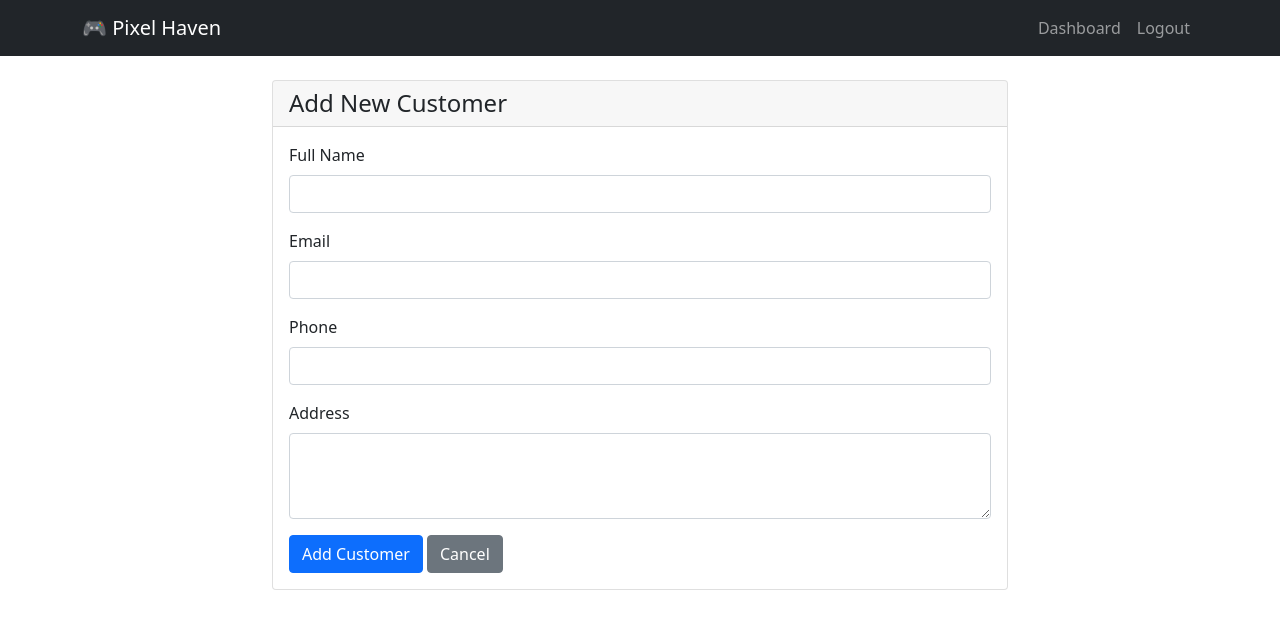
After one commit to vickyyylii/pixel-haven, a Flask app: page /customers/add in a window 1280 px wide. The commit adds this page. Shown: the top 629 px of the page. Run offline with Flask 3, Linux system fonts and the light colour scheme; a user stored in the database is signed in.

Commit message:
implement customer management CRUD operations

```diff
--- a/app.py
+++ b/app.py
@@ -146,7 +146,7 @@ def logout():
     flash('You have been logged out.', 'info')
     return redirect(url_for('index'))
 
-# Product Management Routes (ONLY ONE SET - REMOVED DUPLICATES)
+# Product Management Routes
 @app.route('/products')
 @login_required
 def products():
@@ -210,6 +210,81 @@ def delete_product(id):
     flash('Product deleted successfully!', 'success')
     return redirect(url_for('products'))
 
+# Customer Management Routes
+@app.route('/customers')
+@login_required
+def customers():
+    all_customers = Customer.query.all()
+    return render_template('customers/list.html', customers=all_customers)
+
+@app.route('/customers/add', methods=['GET', 'POST'])
+@login_required
+def add_customer():
+    if request.method == 'POST':
+        name = request.form['name']
+        email = request.form['email']
+        phone = request.form['phone']
+        address = request.form['address']
+
+        new_customer = Customer(
+            name=name,
+            email=email,
+            phone=phone,
+            address=address
+        )
+
+        try:
+            db.session.add(new_customer)
+            db.session.commit()
+            flash('Customer added successfully!', 'success')
+            return redirect(url_for('customers'))
+        except:
+            db.session.rollback()
+            flash('Error: Email already exists!', 'error')
+
+    return render_template('customers/add.html')
+
+@app.route('/customers/edit/<int:id>', methods=['GET', 'POST'])
+@login_required
+def edit_customer(id):
+    customer = Customer.query.get_or_404(id)
+
+    if request.method == 'POST':
+        customer.name = request.form['name']
+        customer.email = request.form['email']
+        customer.phone = request.form['phone']
+        customer.address = request.form['address']
+
+        try:
+            db.session.commit()
+            flash('Customer updated successfully!', 'success')
+            return redirect(url_for('customers'))
+        except:
+            db.session.rollback()
+            flash('Error: Email already exists!', 'error')
+
+    return render_template('customers/edit.html', customer=customer)
+
+@app.route('/customers/delete/<int:id>')
+@login_required
+def delete_customer(id):
+    customer = Customer.query.get_or_404(id)
+    db.session.delete(customer)
+    db.session.commit()
+    flash('Customer deleted successfully!', 'success')
+    return redirect(url_for('customers'))
+
+@app.route('/debug')
+def debug_routes():
+    routes = []
+    for rule in app.url_map.iter_rules():
+        routes.append({
+            'endpoint': rule.endpoint,
+            'path': rule.rule,
+            'methods': list(rule.methods)
+        })
+    return {'routes': sorted(routes, key=lambda x: x['endpoint'])}
+
 if __name__ == '__main__':
     with app.app_context():
         db.create_all()
--- /dev/null
+++ b/templates/customers/add.html
@@ -0,0 +1,35 @@
+{% extends "base.html" %}
+
+{% block content %}
+<div class="row justify-content-center">
+    <div class="col-md-8">
+        <div class="card">
+            <div class="card-header">
+                <h4 class="mb-0">Add New Customer</h4>
+            </div>
+            <div class="card-body">
+                <form method="POST">
+                    <div class="mb-3">
+                        <label for="name" class="form-label">Full Name</label>
+                        <input type="text" class="form-control" id="name" name="name" required>
+                    </div>
+                    <div class="mb-3">
+                        <label for="email" class="form-label">Email</label>
+                        <input type="email" class="form-control" id="email" name="email" required>
+                    </div>
+                    <div class="mb-3">
+                        <label for="phone" class="form-label">Phone</label>
+                        <input type="tel" class="form-control" id="phone" name="phone">
+                    </div>
+                    <div class="mb-3">
+                        <label for="address" class="form-label">Address</label>
+                        <textarea class="form-control" id="address" name="address" rows="3"></textarea>
+                    </div>
+                    <button type="submit" class="btn btn-primary">Add Customer</button>
+                    <a href="{{ url_for('customers') }}" class="btn btn-secondary">Cancel</a>
+                </form>
+            </div>
+        </div>
+    </div>
+</div>
+{% endblock %}
--- a/templates/dashboard.html
+++ b/templates/dashboard.html
@@ -17,7 +17,7 @@
             <div class="card-body">
                 <h5 class="card-title">Customers</h5>
                 <p class="card-text">Customer management</p>
-                <a href="#" class="btn btn-light">Coming Soon</a>
+                <a href="{{ url_for('customers') }}" class="btn btn-light">Manage Customers</a>
             </div>
         </div>
     </div>
```
Also changed, not shown: templates/customers/edit.html (added, +35 -0 lines), templates/customers/list.html (added, +40 -0 lines).
